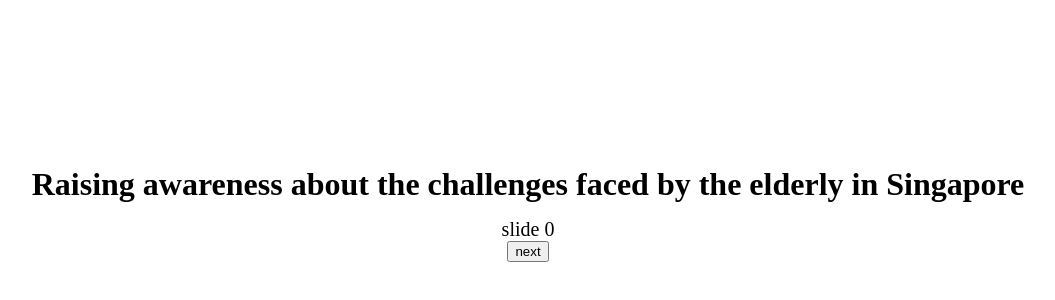
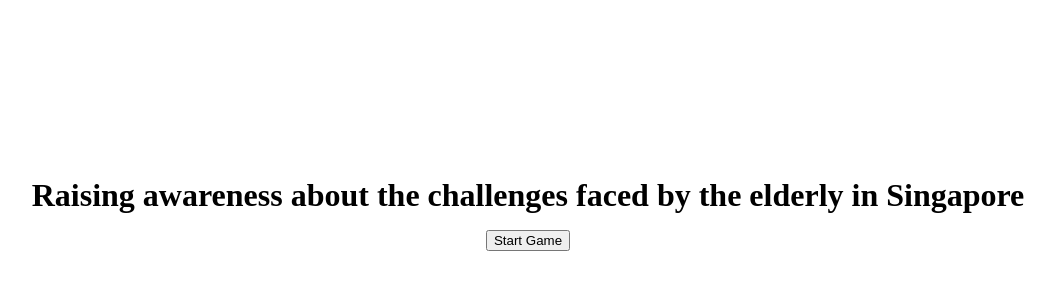
Before and after one commit to xyntechx/Greymatter, a Next.js app: page / in a window 1280 px wide. Shown: the part 266-566 px from the top of the page, without its empty margins (120-1175 px from the left). Built offline with nearby package versions, Linux system fonts and the light colour scheme.

Commit message:
displays game events on index

```diff
--- a/pages/index.tsx
+++ b/pages/index.tsx
@@ -4,29 +4,55 @@
 import styles from "../styles/Home.module.css";
 import { useState } from "react";
 
-const Home: NextPage = () => {
-    const [show0, setShow0] = useState(true);
-    const [show1, setShow1] = useState(false);
-    const [show2, setShow2] = useState(false);
+import { gameEvents } from "../public/json/gameEvents";
 
-    const changeShow = async (index: number, type: number) => {
-        // type == 0: next, type == 1: back
+const Home: NextPage = ({ slides }) => {
 
-        if (index == 0) {
-            setShow0(false);
-            setShow1(true);
-        } else if (index == 1) {
-            setShow1(false);
-            if (type) {
-                setShow0(true);
-            } else {
-                setShow2(true);
-            }
-        } else if (index == 2) {
-            setShow2(false);
-            setShow1(true);
+    const[slide, setSlide] = useState<JSX.Element>( // no idea if i should put jsx into a state or if there's something better
+        <div>
+            <button onClick={() => showSlide(0)}>Start Game</button>
+        </div>
+    )
+
+    const showSlide = async (index: number) => {
+        if (slides[index].payday != null) {
+            setSlide(
+                <p>Payday</p>
+            )
+        } else {
+            setSlide(
+                <div>
+                    <div className={styles.text}>{ slides[index].text }</div>
+                    <div>
+                        <button onClick={() => results(index, 0)}>{ slides[index].options[0].option }</button>
+                        <button onClick={() => results(index, 1)}>{ slides[index].options[1].option }</button>
+                    </div>
+                </div>
+            )
         }
-    };
+    }
+
+    const results = async (index: number, option: number) => {
+        // 0: first option, 1: second option
+        setSlide(
+            <div>
+                <div className={styles.text}>{ slides[index].options[option].text }</div>
+                <button onClick={() => nextSlide(index)}>Next</button>
+            </div>
+        )
+    }
+
+    const nextSlide = async (index: number) => {
+        if (index + 1 > slides.length) {
+            setSlide(
+                <div>
+                    <div className={styles.text}>Game Finished</div>
+                </div>
+            )
+        } else {
+            showSlide(index + 1)
+        }
+    }
 
     return (
         <div className={styles.container}>
@@ -41,24 +67,18 @@
                     Raising awareness about the challenges faced by the elderly
                     in Singapore
                 </h1>
-                <section className={show0 ? styles.show : styles.hide}>
-                    <div className={styles.text}>slide 0</div>
-                    <button onClick={() => changeShow(0, 0)}>next</button>
-                </section>
-                <section className={show1 ? styles.show : styles.hide}>
-                    <div className={styles.text}>slide 1</div>
-                    <div>
-                        <button onClick={() => changeShow(1, 0)}>next</button>
-                        <button onClick={() => changeShow(1, 1)}>prev</button>
-                    </div>
-                </section>
-                <section className={show2 ? styles.show : styles.hide}>
-                    <div className={styles.text}>slide 2</div>
-                    <button onClick={() => changeShow(2, 1)}>prev</button>
-                </section>
+                { slide }
             </main>
         </div>
     );
 };
 
+export const getStaticProps = async () => {
+    return {
+        props: {
+            slides: gameEvents
+        }
+    }
+}
+
 export default Home;
--- /dev/null
+++ b/public/json/gameEvents.js
@@ -0,0 +1,54 @@
+export const gameEvents = [
+    {
+        "text": "After living alone for many years, you feel lonely. Your child/children have not been contacting you in a while, do you call your son/daughter or not?",
+        "options": [{
+            "option": "Yes",
+            "text": "You chat on the phone for a long while, making up for all the lost time.",
+            "results": {}
+        },
+        {
+            "option": "No",
+            "text": "You don’t want to bother your child/children. Many elderly in sg feel lonely as they have no one to contact.",
+            "results": {
+                "eh": -1
+            }
+        }]
+    },
+    {
+        "text": "As you feel ill, do you go for cheaper traditional Chinese medicine (TCM), or more expensive Western medicine?",
+        "options": [{
+            "option": "Chinese Medicine",
+            "text": "You go to the nearest TCM store and bought some herbs. After consuming them, you question their effectiveness.",
+            "results": {
+                "ph": -1
+            }
+        },
+        {
+            "option": "Western Medicine",
+            "text": "You go to the nearest polyclinic. After consuming your prescribed and expensive drugs, you feel much better.",
+            "results": {
+                "money": -50
+            }
+        }]
+    },
+    {
+        "text": "The booster shot/vaccine is now available, do you take them, knowing the side effects and potential risks?",
+        "options": [{
+            "option": "Take it",
+            "text": "You went to the community club and got your jab. However, due to the aching side effects you couldn’t go out with friends.",
+            "results": {
+                "sh": -1
+            }
+        },
+        {
+            "option": "Don't take it",
+            "text": "You do not believe in the effectiveness of the vaccine; instead, you went out with friends for the whole day.",
+            "results": {
+                "ph": -1
+            }
+        }]
+    },
+    {
+        "payday": 1
+    }
+]
```
